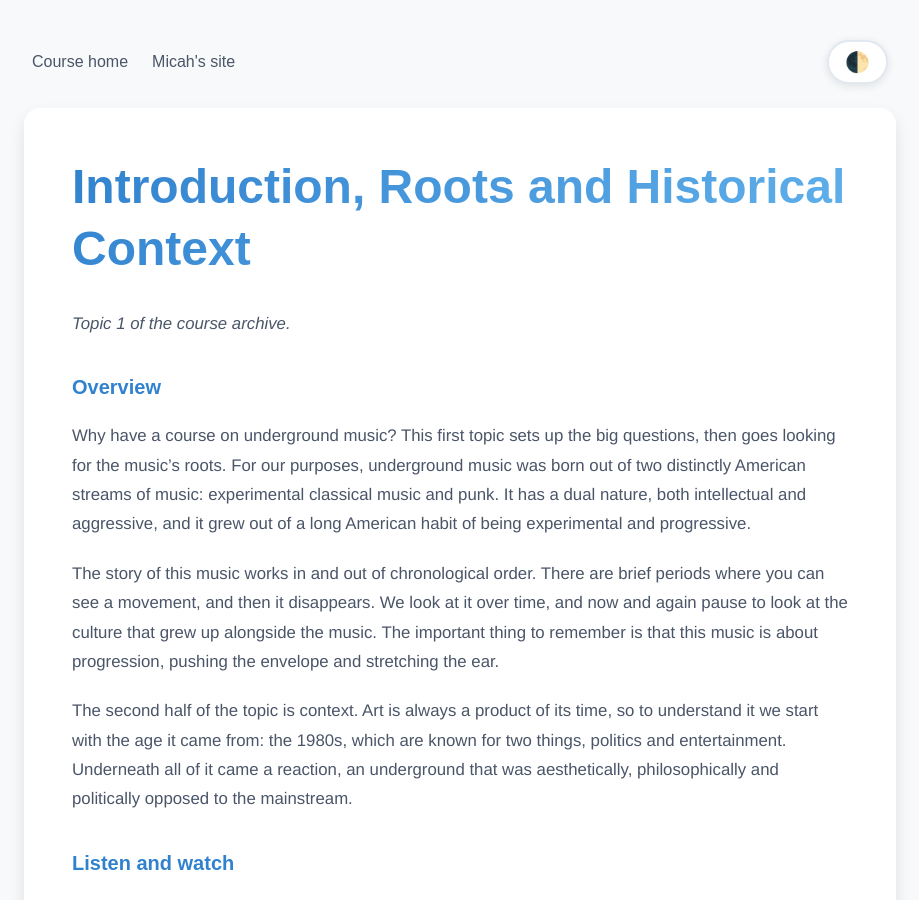
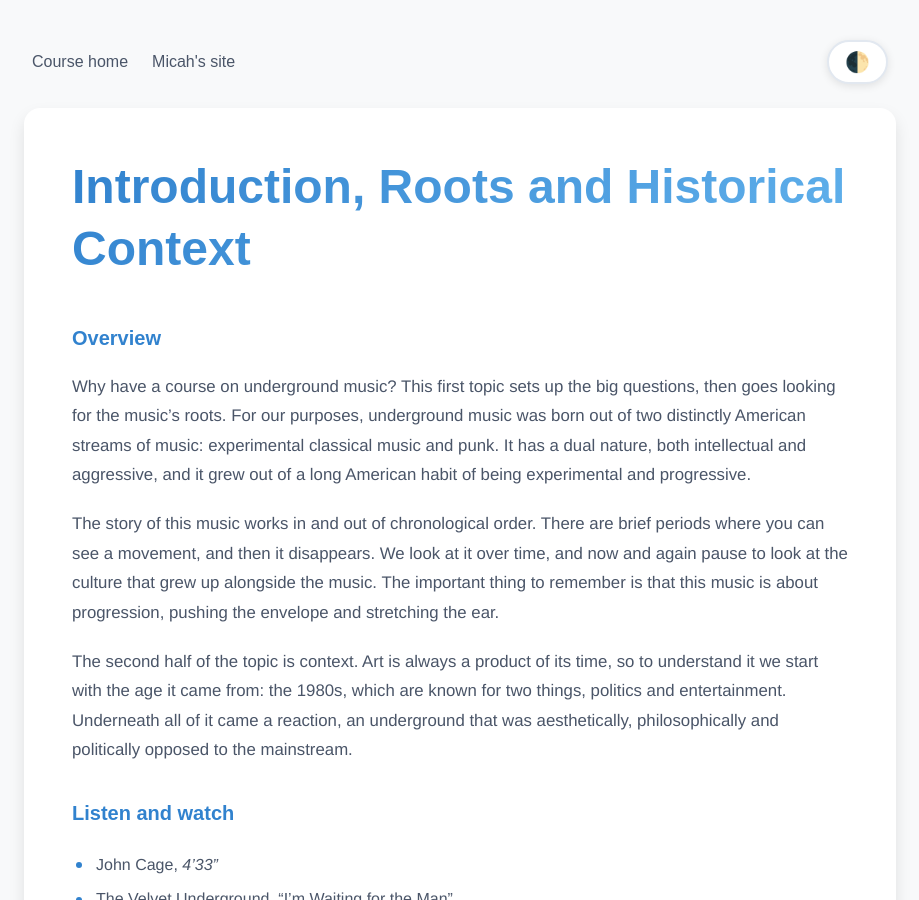
Before and after one commit to micahvandegrift/micahvandegrift.github.io, a Jekyll site: the page built from underground-music/topic-01.md, in a window 1280 px wide and 900 px high. Shown: the whole window, without its empty margins (180-1099 px from the left). Built offline with Jekyll 4.4.1, drawn with Linux system fonts in a browser that asks for light colours; some web fonts are replaced.

Commit message:
minor
minor change

```diff
--- a/underground-music/topic-01.md
+++ b/underground-music/topic-01.md
@@ -4,8 +4,6 @@ summary: "Why study underground music? Its roots in American experimental music
 ---
 
 # Introduction, Roots and Historical Context
-
-*Topic 1 of the course archive.*
 
 ## Overview
 
```
Also changed, not shown: 1 other file.
